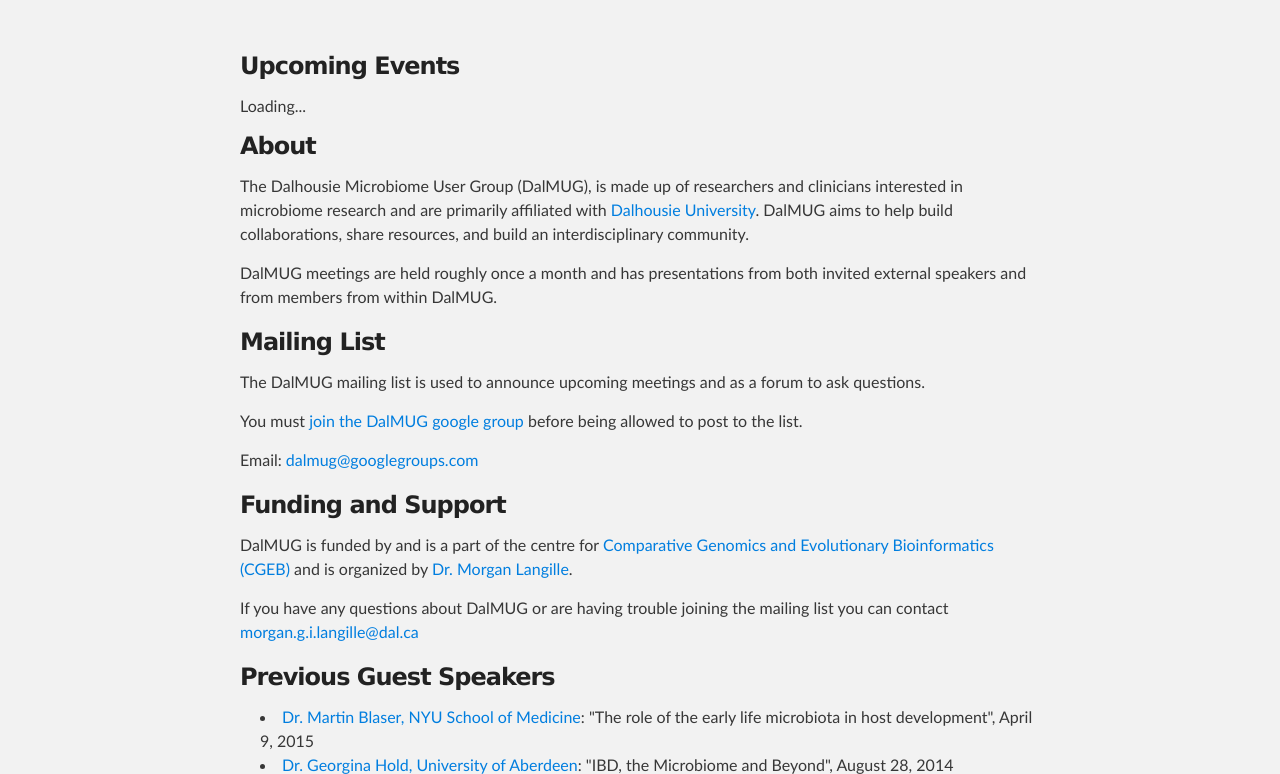
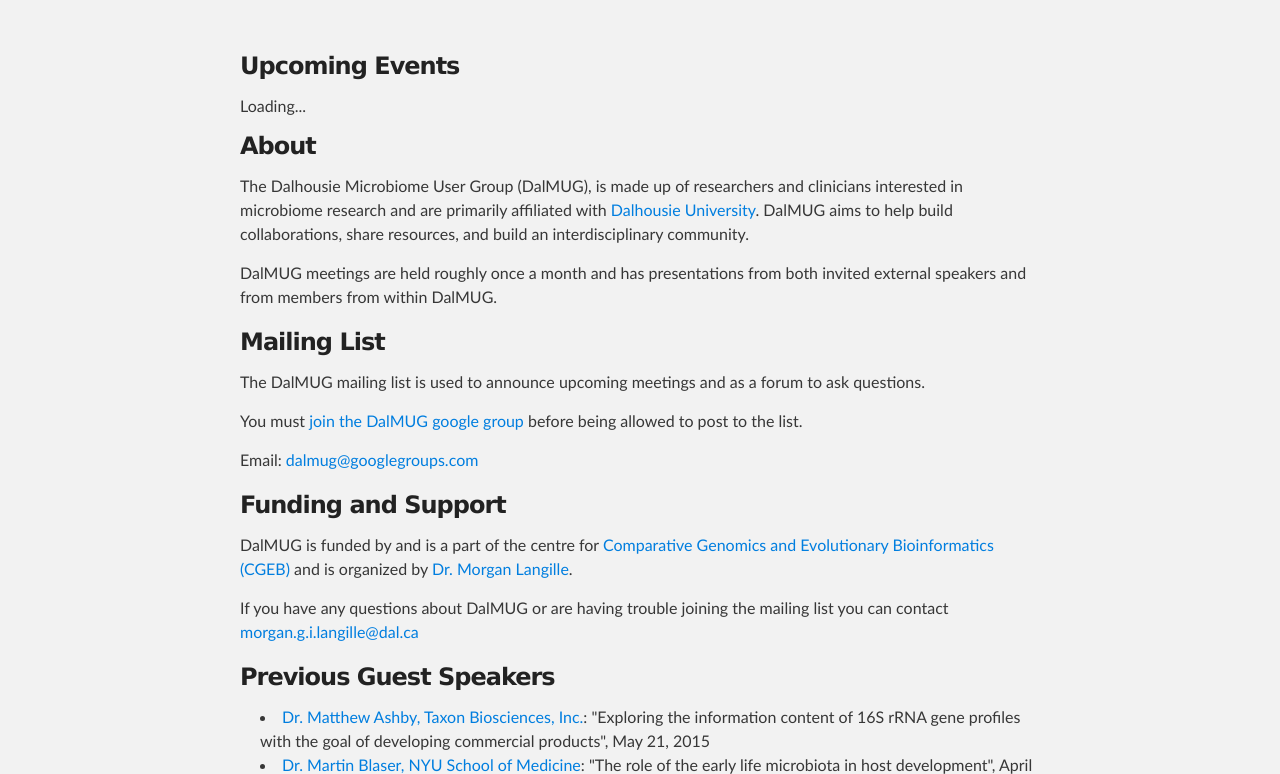
Before and after one commit to DalMUG/dalmug.github.io, a plain HTML site: page index.html in a window 1280 px wide. Shown: the part 182-956 px from the top of the page. Drawn offline with Linux system fonts and the light colour scheme; a script that the page names is missing.

Commit message:
Add Matt Ashby talk.

```diff
--- a/index.html
+++ b/index.html
@@ -139,6 +139,7 @@ octicon-link"></span></a>About</h3>
 <a name="previous-guests" class="anchor" href="#previous-guests"><span class="octicon octicon-link"></span></a>Previous Guest Speakers</h3>
 
 <ul>
+<li><a href="http://www.taxon.com/">Dr. Matthew Ashby, Taxon Biosciences, Inc.</a>: "Exploring the information content of 16S rRNA gene profiles with the goal of developing commercial products", May 21, 2015 </li>
 <li><a href="http://www.med.nyu.edu/medicine/labs/blaserlab/">Dr. Martin Blaser, NYU School of Medicine</a>: "The role of the early life microbiota in host development", April 9, 2015 </li>
 <li><a href="http://www.abdn.ac.uk/ims/profiles/g.l.hold">Dr. Georgina Hold, University of Aberdeen</a>: "IBD, the Microbiome and Beyond", August 28, 2014 </li>
 <li><a href="http://www.linkedin.com/pub/james-brown/6/52a/1b6">Dr. Jim Brown, GlaxoSmithKline</a>: "Human-Microbial Interactions in Drug Discovery", July 10, 2014 </li>
```
